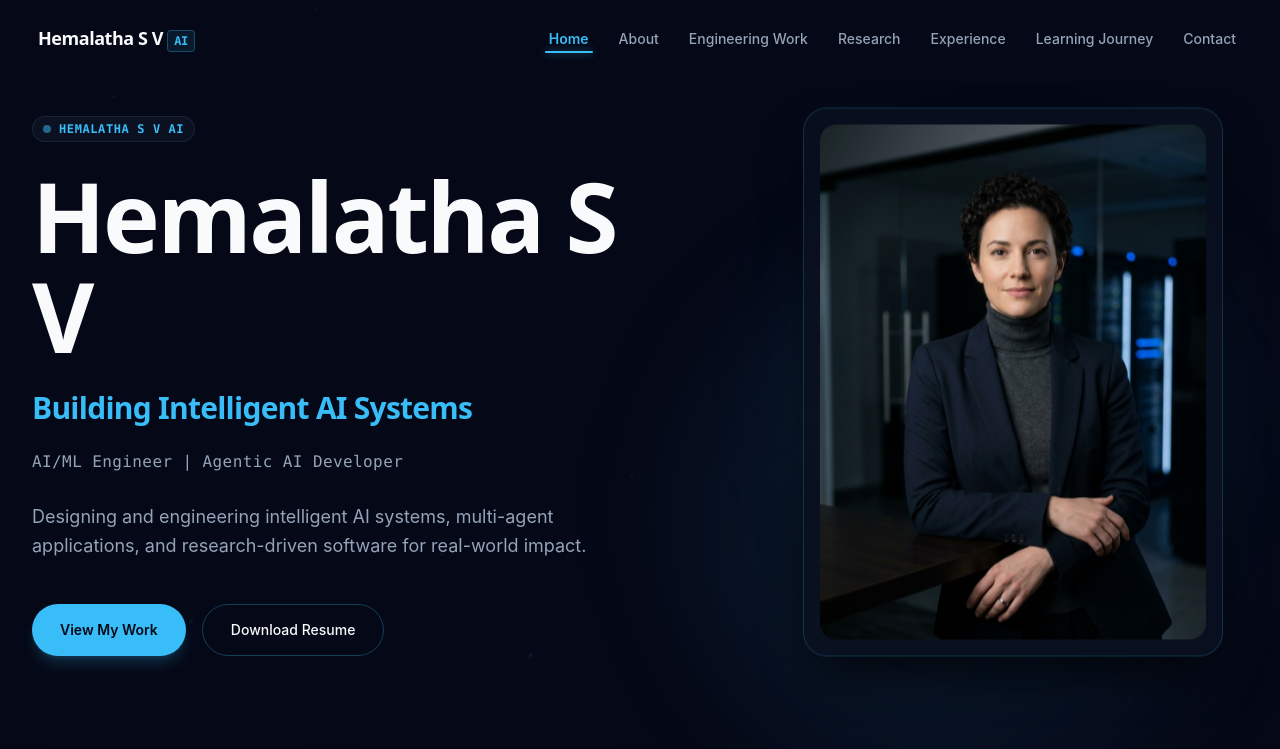
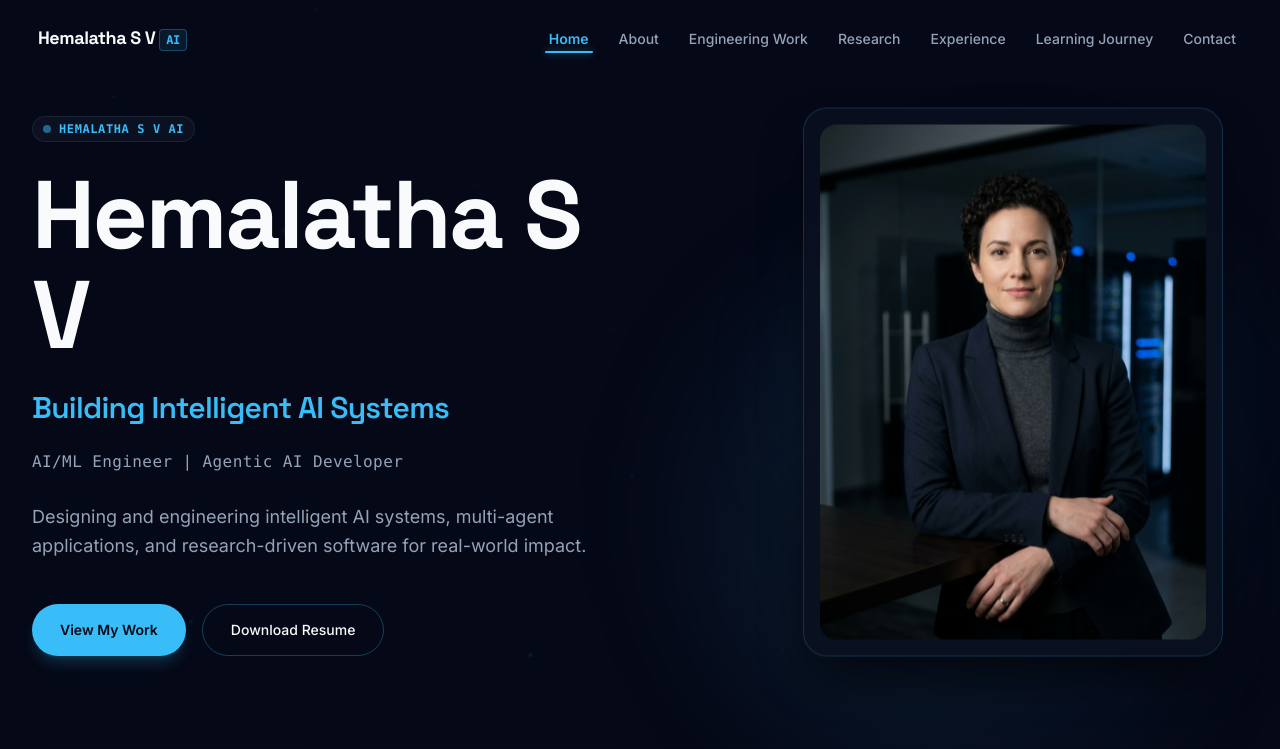
Before and after one commit to HemalathaSV/hemalatha-sv, a Next.js app: page / in a window 1280 px wide. Shown: the top 749 px of the page. Built offline with nearby package versions, Linux system fonts and the light colour scheme.

Commit message:
fix: resolve CSS @import parse error with next/font/google integration

```diff
--- a/app/globals.css
+++ b/app/globals.css
@@ -1,5 +1,4 @@
 @import "tailwindcss";
-@import url("https://fonts.googleapis.com/css2?family=Space+Grotesk:wght@400;500;600;700&family=Inter:wght@400;500;600;700&display=swap");
 
 :root {
   --bg-background: #050816;
@@ -9,9 +8,6 @@
   --color-secondary: #8B5CF6;
   --color-text: #F8FAFC;
   --color-muted: #94A3B8;
-
-  --font-space-grotesk: "Space Grotesk", system-ui, -apple-system, BlinkMacSystemFont, "Segoe UI", Roboto, sans-serif;
-  --font-inter: "Inter", system-ui, -apple-system, BlinkMacSystemFont, "Segoe UI", Roboto, sans-serif;
 }
 
 @theme inline {
--- a/app/layout.tsx
+++ b/app/layout.tsx
@@ -1,6 +1,19 @@
 import type { Metadata } from "next";
+import { Space_Grotesk, Inter } from "next/font/google";
 import "./globals.css";
 import { SkipToContent, Navbar } from "@/components/navigation";
+
+const spaceGrotesk = Space_Grotesk({
+  variable: "--font-space-grotesk",
+  subsets: ["latin"],
+  display: "swap",
+});
+
+const inter = Inter({
+  variable: "--font-inter",
+  subsets: ["latin"],
+  display: "swap",
+});
 
 export const metadata: Metadata = {
   title: "Hemalatha S V AI — AI Engineer & Researcher",
@@ -15,7 +28,7 @@ export default function RootLayout({
   return (
     <html
       lang="en"
-      className="dark h-full antialiased"
+      className={`${spaceGrotesk.variable} ${inter.variable} dark h-full antialiased`}
     >
       <body className="min-h-full flex flex-col bg-[#050816] text-[#F8FAFC] selection:bg-[#38BDF8]/30 selection:text-[#38BDF8]">
         <SkipToContent />
```
